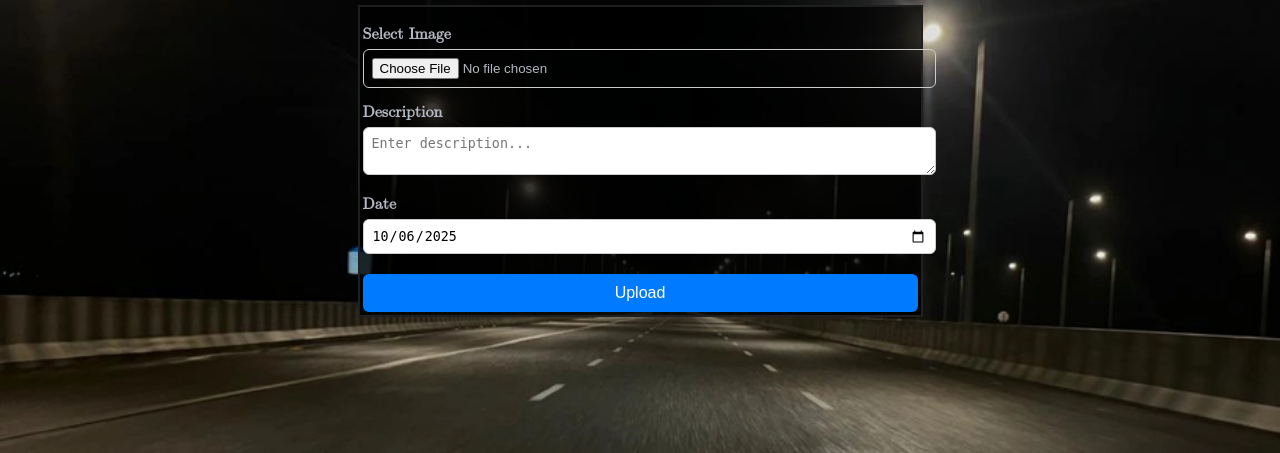
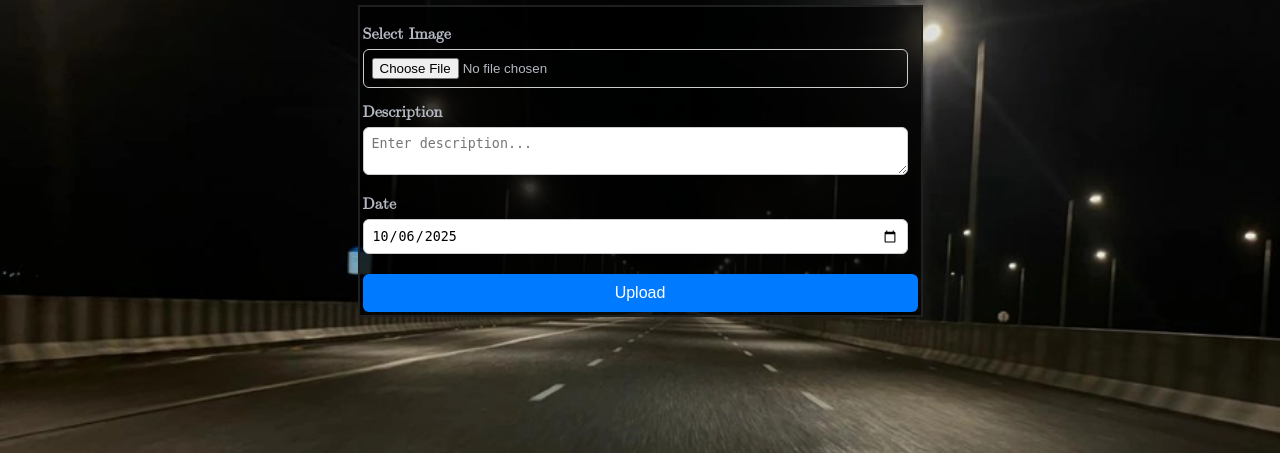
Before and after one commit to sortalost/microposts, a Flask app: page /dashboard/new in a window 1280 px wide. Shown: the part 55-508 px from the top of the page. Run offline with Flask 3, Linux system fonts and the light colour scheme; the visitor is signed in with stand-in values (Sample User, id 1).

Commit message:
fix form overflow

```diff
--- a/src/static/css/dashboard.css
+++ b/src/static/css/dashboard.css
@@ -7,7 +7,7 @@ label {
 input[type="file"],
 input[type="date"],
 textarea {
-  width: 100%;
+  width: 95%;
   margin-top: 5px;
   padding: 8px;
   border: 1px solid #ccc;
```
